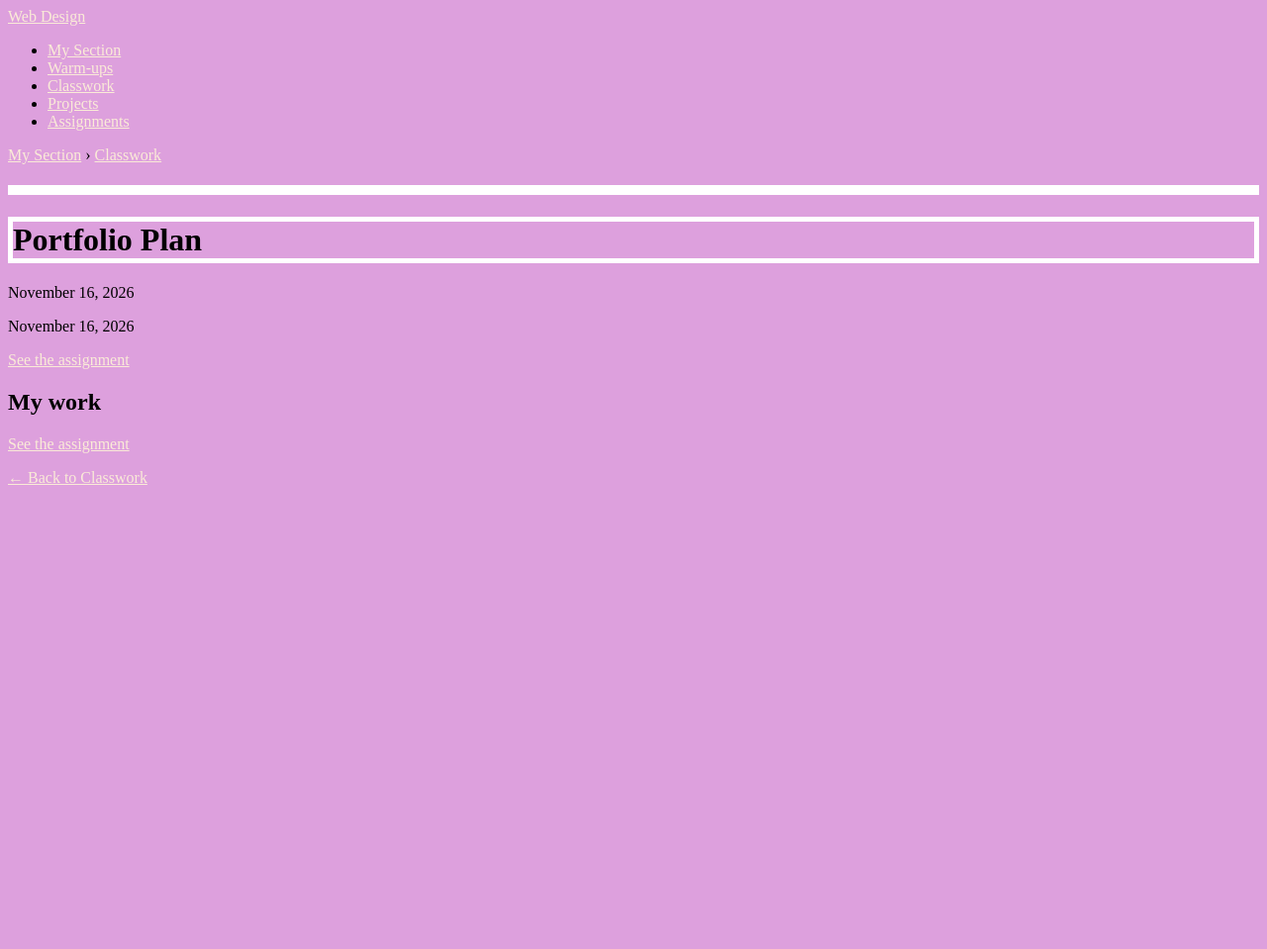
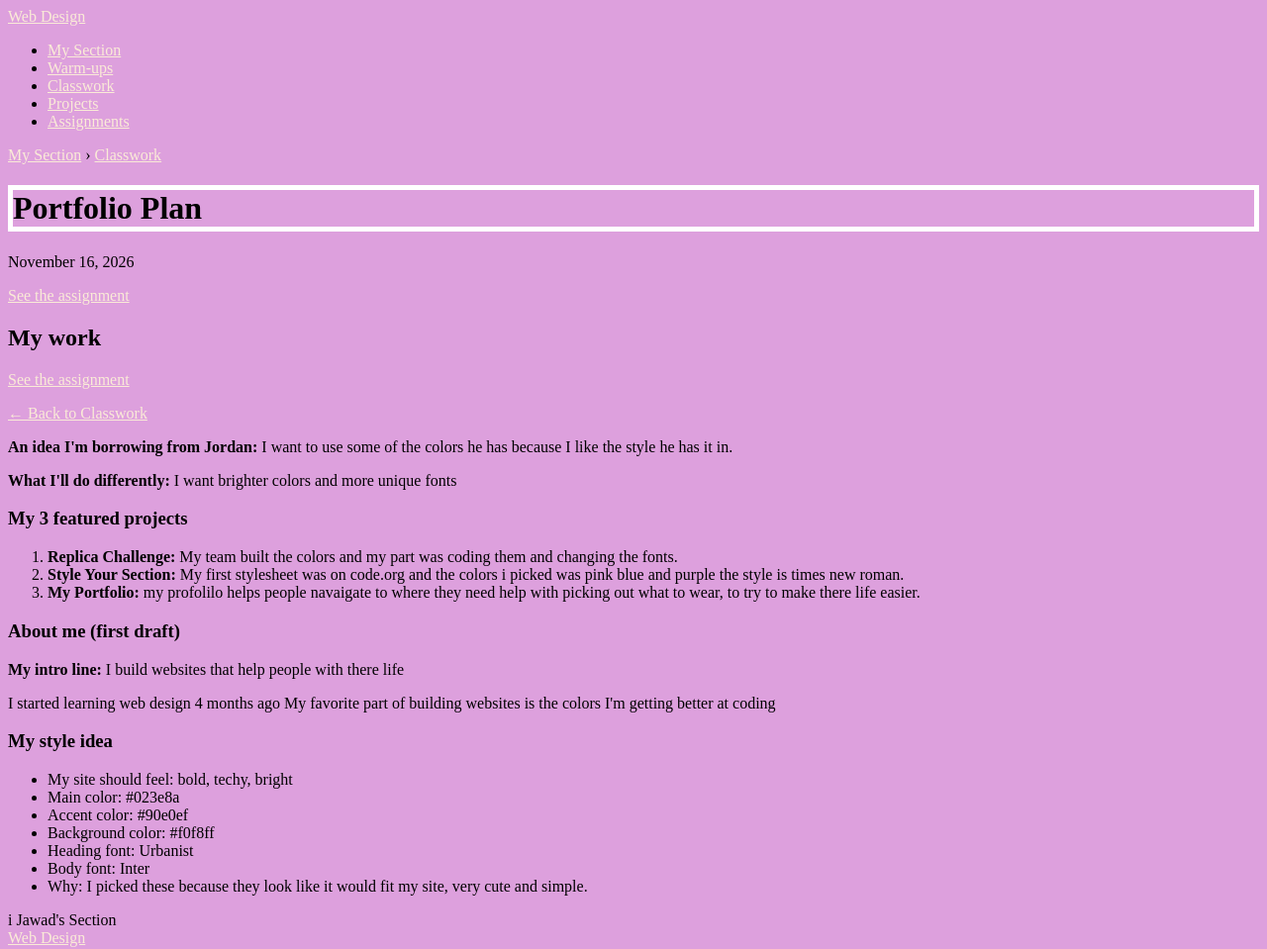
Before and after one commit to montverde-webdesign/Natali-Jawad, a plain HTML site: page classwork/2026-11-16-portfolio-plan.html in a window 1280 px wide. Shown: the top 959 px of the page at 99% size. Before the commit the page ends 800 px from the top, so only its background shows below. Drawn offline with Linux system fonts and the light colour scheme.

Commit message:
Add portfolio plan

```diff
--- a/classwork/2026-11-16-portfolio-plan.html
+++ b/classwork/2026-11-16-portfolio-plan.html
@@ -3,7 +3,71 @@
 <head>
   <meta charset="UTF-8">
   <meta name="viewport" content="width=device-width, initial-scale=1.0">
-  <title>[Portfolio Plan | Natali Jawad's Section</title>
+  <title> | Natali Jawad's Section</title>
+  <link rel="stylesheet" href="../style.css">
+</head>
+<body>
+  <header>
+    <nav>
+      <a href="https://montverde-webdesign.github.io/" class="logo">Web Design</a>
+      <ul>
+        <li><a href="../index.html">My Section</a></li>
+        <li><a href="../warm-ups/index.html">Warm-ups</a></li>
+        <li><a href="../classwork/index.html">Classwork</a></li>
+        <li><a href="../projects/index.html">Projects</a></li>
+        <li><a href="https://montverde-webdesign.github.io/assignments.html">Assignments</a></li>
+      </ul>
+    </nav>
+  </header>
+
+  <main>
+    <!-- HOW TO USE THIS TEMPLATE:
+         1. Copy this file and paste it into this same folder.
+         2. Rename the copy to the assignment's file name, like 2026-10-23-section-setup.html
+         3. Change everything in [square brackets], including the title at the top.
+         4. Add a link to your new page at the top of the list in index.html.
+         Leave this template.html file alone so you can copy it again next time. -->
+
+    <p class="breadcrumbs"><a href="../index.html">My Section</a> &rsaquo; <a href="index.html">Classwork</a></p>
+
+    <h1>Portfolio Plan</h1>
+    <p class="date">November 16, 2026</p>
+
+    <!-- Link to the assignment: replace the part after # with the file name, without .html -->
+    <p><a href="https://montverde-webdesign.github.io/assignments.html#2026-11-16-portfolio-plan">See the assignment</a></p>
+
+    <h2>My work</h2>
+    <p><p><a href="https://montverde-webdesign.github.io/assignments.html#2026-11-16-portfolio-plan">See the assignment</a></p></p>
+
+    <p><a href="index.html">&larr; Back to Classwork</a></p>
+  </main>
+</body>
+</html>
+
+<p><strong>An idea I'm borrowing from Jordan:</strong> I want to use some of the colors he has because I like the style he has it in.</p>
+<p><strong>What I'll do differently:</strong> I want brighter colors and more unique fonts</p>
+
+<h3>My 3 featured projects</h3>
+<ol>
+  <li><strong>Replica Challenge:</strong> My team built the colors and my part was coding them and changing the fonts.</li>
+  <li><strong>Style Your Section:</strong> My first stylesheet was on code.org and the colors i picked was pink blue and purple the style is times new roman.</li>
+  <li><strong>My Portfolio:</strong> my profolilo helps people navaigate to where they need help with picking out what to wear, to try to make there life easier.</li>
+</ol>
+
+<h3>About me (first draft)</h3>
+<p><strong>My intro line:</strong> I build websites that help people with there life</p>
+<p>I started learning web design 4 months ago My favorite part of building websites is the colors I'm getting better at coding</p>
+
+<h3>My style idea</h3>
+<ul>
+  <li>My site should feel: bold, techy, bright</li>
+  <li>Main color: #023e8a</li>
+  <li>Accent color: #90e0ef</li>
+  <li>Background color: #f0f8ff</li>
+  <li>Heading font: Urbanist</li>
+  <li>Body font: Inter</li>
+  <li>Why: I picked these because they look like it would fit my site, very cute and simple.</li>
+</ul>i Jawad's Section</title>
   <link rel="stylesheet" href="../style.css">
 </head>
 <body>
```
Also changed, not shown: classwork/index.html (+1 -0 lines).
